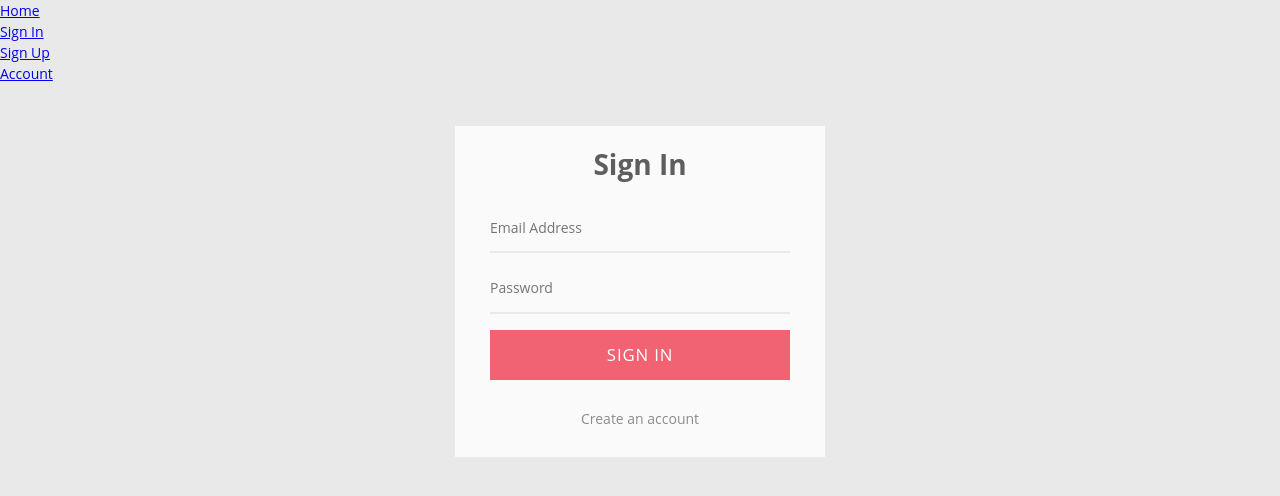
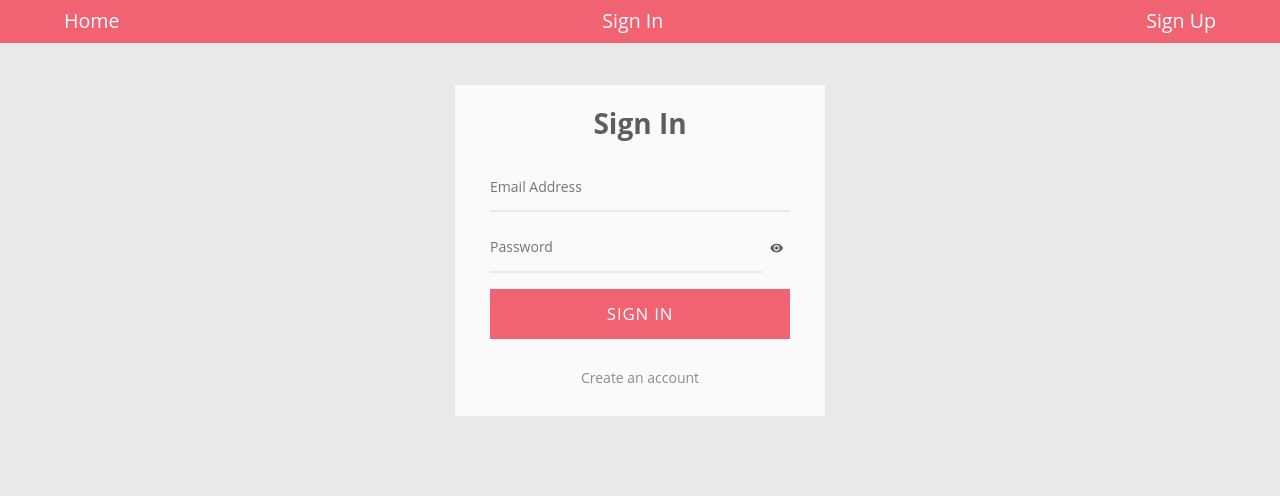
Before and after one commit to SSheda/front-end-nc-news, a React (Vite) app: page /signin in a window 1280 px wide. Shown: the top 496 px of the page. Built offline with nearby package versions, Linux system fonts and the light colour scheme.

Commit message:
finishing home page

```diff
--- a/package.json
+++ b/package.json
@@ -14,6 +14,7 @@
     "js-cookie": "^3.0.5",
     "react": "^18.2.0",
     "react-dom": "^18.2.0",
+    "react-icons": "^5.0.1",
     "react-router-dom": "^6.21.3"
   },
   "devDependencies": {
--- a/src/App.css
+++ b/src/App.css
@@ -1,6 +1,9 @@
-
 /* Simple Reset */
-* { margin: 0; padding: 0; box-sizing: border-box; }
+* {
+  margin: 0;
+  padding: 0;
+  box-sizing: border-box;
+}
 
 /* body */
 body {
@@ -8,6 +11,7 @@ body {
   color: #5e5e5e;
   font: 400 87.5%/1.5em 'Open Sans', sans-serif;
 }
+
 /*----------------LOG IN FORM---------------------------------------------*/
 /* Form Layout */
 .form-wrapper {
@@ -88,10 +92,109 @@ form {
   border-bottom: 1px dotted #8c8c8c;
 }
 
-.passwordMessage{
-  color:#ee3e52;
+.passwordMessage {
+  color: #f16272;
   font-size: 13px;
   padding-top: 0;
   margin-top: -12px;
 }
+
+.visibility {
+  display: flex;
+  align-items: center;
+}
+
+.passIcon {
+  width: 10%;
+}
+
 /*------------------------------------------------------------------------*/
+.navBar {
+  display: flex;
+  padding-left: 5%;
+  padding-right: 5%;
+  justify-content: space-between;
+  background-color: #f16272;
+  list-style-type: none;
+  padding-top: 10px;
+  padding-bottom: 10px;
+}
+
+.navLink {
+  color: white;
+  text-decoration: none;
+  font-size: 1.4em;
+}
+
+.navLink:hover {
+  font-size: 1.9em;
+}
+
+/*---------------------------------HOME PAGE--------------------------------------------------------------*/
+
+.articleContainer {
+  display: flex;
+  flex-wrap: wrap;
+  gap: 20px;
+  justify-content: center;
+  list-style-type: none;
+}
+
+.articlesList {
+  max-width: 370px;
+  display: flex;
+  flex-direction: column;
+  background: #fafafa;
+  padding: 10px;
+  gap: 10px;
+  color: black;
+}
+
+.articleImg {
+  width: 100%;
+}
+
+.linkRed {
+  color: #f16272;
+}
+
+.linkColour {
+  color: black;
+}
+
+.articleLikes {
+  display: flex;
+  flex-wrap: wrap;
+  gap: 10px;
+}
+/*----------------------------------------------------------------------------------------*/
+.homePage{
+  color: black;
+}
+/*----------------------------------------------------------------------------------------*/
+.search {
+  height: 35px;
+  display: flex;
+  margin-bottom: 40px;
+  margin-left: auto;
+  margin-right: auto;
+  margin-top: 10px;
+  width: 300px;
+}
+
+.searchTerm {
+  width: 90%;
+  border: 1px solid #f16272;
+  color: black;
+  outline: none;
+  padding-left: 5px;
+  padding-right: 5px;
+}
+
+
+.searchButton {
+  width: 10%;
+  border: 1px solid #f16272;
+  background: #f16272;
+  color: #fff;
+}
--- a/src/App.jsx
+++ b/src/App.jsx
@@ -18,10 +18,11 @@ function App() {
         <Route path="/account" element={<Account />} />
         <Route path="/signup" element={<SignUp />} />
         <Route path="/signin" element={<SignIn />} />
-          <Route path="/article" element={<Article />} />
         <Route path="/notfound" element={<NotFound />} />
+        <Route path="/article/:article_id" element={<Article />} />
       </Routes>
     </div>
+
   )
 }
 
--- /dev/null
+++ b/src/componnents/AllArticlesList.jsx
@@ -0,0 +1,49 @@
+import { AiFillLike, AiFillDislike } from "react-icons/ai";
+import { isoStringToDate } from "../utils/isoStringToDate";
+import { Link } from "react-router-dom";
+import { useState } from "react";
+import axios from "axios";
+
+function AllArticlesList({ allArticles }) {
+    const [likes, setLikes] = useState(0)
+    function handleClick(id, num) {
+        axios
+            .patch(`https://back-end-nc-news.onrender.com/api/articles/${id}`, { inc_votes: num })
+            .then((response) => {
+                setLikes((prevLikes) => ({
+                    ...prevLikes,
+                    [id]: response.data.article.likes,
+                }));
+            })
+            .catch((error) => {
+                console.error("Error updating likes:", error);
+            });
+    }
+
+    const articles = allArticles.map((article) => (
+        <li className="articlesList" key={article.article_id}>
+            <h3 ><Link className="linkRed" to={`/article/${article.article_id}`}>{article.title}</Link></h3>
+            <h4>Topic: <Link className="linkColour" to={`/article/${article.article_id}`}>{article.topic}</Link></h4>
+            <p>{article.body.slice(0, 155)} <Link className="linkRed" to={`/article/${article.article_id}`}><span className="more">...more</span></Link></p>
+            <p><Link className="linkColour" to={`/article/${article.article_id}`}>{article.author}</Link></p>
+            <div className="articleLikes">
+                <i>
+                    <AiFillLike onClick={() => handleClick(article.article_id, 1)} />
+                </i>
+                <p>{likes[article.article_id] || article.likes}</p>
+                <i>
+                    <AiFillDislike onClick={() => handleClick(article.article_id, -1)} />
+                </i>
+            </div>
+            <Link to={`/article/${article.article_id}`}>
+                <img className="articleImg" src={article.article_img_url}></img>
+            </Link>
+            <p className="articleDate">{isoStringToDate(article.created_at)}</p>
+        </li >
+    ))
+
+    return (
+        <ul className="articleContainer">{articles}</ul>
+    )
+}
+export default AllArticlesList;
--- a/src/componnents/NavBar.jsx
+++ b/src/componnents/NavBar.jsx
@@ -24,13 +24,12 @@ function NavBar() {
 
     return (
         <nav>
-            <ul>
-                <li><a href="/">Home</a></li>
-                {username && <li><p>{username}</p></li>}
-                {username===null && <li><a href="/signin">Sign In</a></li>}
-                {username===null  && <li><a href="/signup">Sign Up</a></li>}
-                <li><a href="/account">Account</a></li>
-                {username && <li><button onClick={handleSignOut}>Sign Out</button></li>}
+            <ul className='navBar'>
+                <li><a className='navLink' href="/">Home</a></li>
+                {username===null && <li><a className='navLink' href="/signin">Sign In</a></li>}
+                {username===null  && <li><a className='navLink' href="/signup">Sign Up</a></li>}
+                {username &&<li><a className='navLink' href="/account">My account</a></li>}
+                {username && <li><a className='navLink' href="/" onClick={handleSignOut}>Sign Out</a></li>}
             </ul>
         </nav>
     );
--- a/src/pages/Article.jsx
+++ b/src/pages/Article.jsx
@@ -1,5 +1,7 @@
+import { useParams } from 'react-router-dom';
+
 function Article() {
-
+    const { article_id } = useParams();
     return (
         <div>
             <h1>SingleArticle Page</h1>
--- a/src/pages/Home.jsx
+++ b/src/pages/Home.jsx
@@ -1,24 +1,61 @@
 import React, { useEffect, useState } from 'react';
 import Cookies from 'js-cookie';
+import axios from 'axios';
+import AllArticlesList from '../componnents/AllArticlesList';
+import { IoSearch } from "react-icons/io5";
 
 function Home() {
-    const [username, setUsername] = useState("");
+  const [input, setInput] = useState("")
+  const [searchQuery, setSearchQuery] = useState("")
+  const [allArticles, setAllArticles] = useState([])
+  const [username, setUsername] = useState("");
   useEffect(() => {
     // Retrieve the username from cookies when the component mounts
     const storedUsername = Cookies.get('username');
-
+    const urlArticles = `https://back-end-nc-news.onrender.com/api/articles`
+    axios.get(urlArticles)
+      .then((response) => {
+        if (searchQuery === "") {
+          setAllArticles([...response.data.article])
+        } else {
+          const searchItems = response.data.article.filter((item) => {
+            console.log(Object.values(item).join('').includes(searchQuery.toLowerCase()))
+            return Object.values(item).join('').toLowerCase().includes(searchQuery.toLowerCase())
+          })
+          console.log(searchItems)
+          setAllArticles([...searchItems])
+        }
+      })
     if (storedUsername) {
       // Set state with the retrieved username
       setUsername(storedUsername);
     }
-  }, []);
+  }, [searchQuery]);
 
-        return (
-        <div>
-            <h1>Home Page</h1>
-            <h1>{username}</h1>
-        </div>
-    )
+
+  const handleChange = (e) => {
+    setInput(e.target.value)
+  }
+
+  const handleSearch = () => {
+    setSearchQuery(input)
+    setInput("")
+  };
+
+  return (
+    <div>
+      {username && (<h3 className='wellcomeUser'>Wellcome {username}</h3>)}
+      <h1 className='homePage'>NC NEWS</h1>
+      <div className="search">
+        <input value={input} type="text" onChange={handleChange} className="searchTerm" placeholder="What are you looking for?" />
+        <button type="submit" onClick={handleSearch} className="searchButton">
+          <IoSearch />
+        </button>
+      </div>
+      <AllArticlesList allArticles={allArticles} />
+      {allArticles.length === 0 && <p>No results found. Please try again.</p>}
+    </div>
+  )
 }
 
 export default Home
--- a/src/pages/SignIn.jsx
+++ b/src/pages/SignIn.jsx
@@ -1,6 +1,7 @@
 import axios from 'axios';
 import React, { useState } from 'react';
 import Cookies from 'js-cookie';
+import { MdVisibility, MdVisibilityOff } from 'react-icons/md';
 
 
 function SignIn() {
@@ -8,32 +9,46 @@ function SignIn() {
     const [userPassword, setUserPassword] = useState('');
     const [message, setMessage] = useState('');
     const [isValid, setIsValid] = useState(false);
+    const [isVisible, setIsVisible] = useState(false)
+
+    //0000@657ggtHJ
+
 
     const handleEmailChange = (event) => {
         setUserEmail(event.target.value);
     };
+    const showPassword = () => {
+        const pass = document.getElementById("password");
+        if (pass.type === "password") {
+            pass.type = "text";
+            setIsVisible(true)
+        } else {
+            pass.type = "password";
+            setIsVisible(false)
+        }
+    }
+    const handlePasswordChange = (event) => {
+        const newPassword = event.type === "paste" ? event.clipboardData.getData('text') : event.target.value;
+        setUserPassword(newPassword);
+        setIsValid(true);
 
-    const handlePasswordChange = (event) => {
-        setUserPassword(event.target.value);
-        console.log(userPassword)
-        setIsValid(true); // Reset validation status.
-        if (userPassword.length < 8) {
+        if (newPassword.length < 8) {
             setIsValid(false);
             setMessage("min of 8 characters");
-        } else if (!/[A-Z]/.test(userPassword)) {
+        } else if (!/[A-Z]/.test(newPassword)) {
             setIsValid(false);
-            setMessage(" min of 1 upper case");
-        } else if (!/[a-z]/.test(userPassword)) {
+            setMessage("min of 1 upper case");
+        } else if (!/[a-z]/.test(newPassword)) {
             setIsValid(false);
             setMessage("min of 1 lower case");
-        } else if (!/\d/.test(userPassword)) {
+        } else if (!/\d/.test(newPassword)) {
             setIsValid(false);
             setMessage("min of 1 number");
-        } else if (!/[!@#$%^&*()_+{}\[\]:;<>,.?~\\-]/.test(userPassword)) {
+        } else if (!/[!@#$%^&*()_+{}\[\]:;<>,.?~\\-]/.test(newPassword)) {
             setIsValid(false);
             setMessage("min of 1 special character");
-        }  else {
-            setMessage(""); // Reset the message if the password meets the criteria.
+        } else {
+            setMessage("");
         }
     };
 
@@ -63,8 +78,14 @@ function SignIn() {
                     <input type="email" value={userEmail} onChange={handleEmailChange} autoComplete="on" id="email" name="email" required="required" placeholder="Email Address"></input>
                 </div>
                 <div className="form-item">
-                    <label htmlFor="password"></label>
-                    <input onPaste={handlePasswordChange} type="password" value={userPassword} onChange={handlePasswordChange} onInput={handlePasswordChange} autoComplete="on" id="password" name="password" required="required" placeholder="Password"></input>
+                    <label htmlFor="password" className='visibility'>
+                    <input type="password" onPaste={handlePasswordChange} onChange={handlePasswordChange} autoComplete="on" id="password" name="password" required="required" placeholder="Password"></input>
+                    {isVisible ? (
+                        <MdVisibilityOff onClick={showPassword} className='passIcon'/>
+                    ) : (
+                        <MdVisibility onClick={showPassword} className='passIcon'/>
+                    )}
+                    </label>
                 </div>
                 {isValid === false && (
                     <p className="passwordMessage">{message}</p>
--- /dev/null
+++ b/src/utils/isoStringToDate.js
@@ -0,0 +1,4 @@
+export const isoStringToDate = (isoString) => {
+    const options = { year: 'numeric', month: 'long', day: 'numeric', hour: 'numeric', minute: 'numeric', second: 'numeric', timeZoneName: 'short' };
+    return new Date(isoString).toLocaleDateString(undefined, options);
+  };
```
Also changed, not shown: 1 other file (tests, documents, lock files or other folders). Lines whose indentation alone changed are shown as unchanged.
